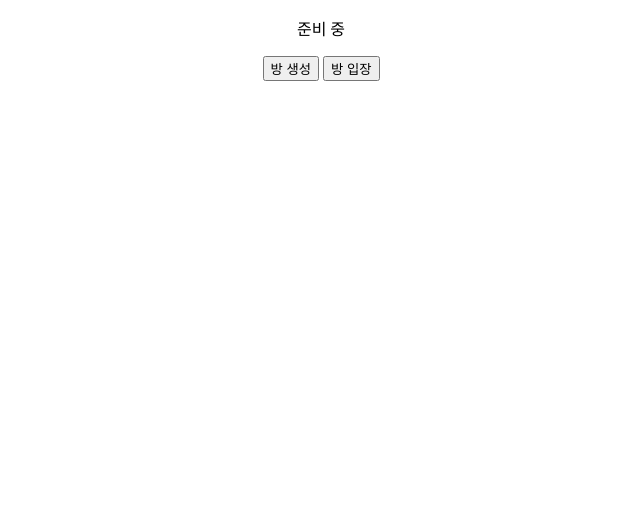
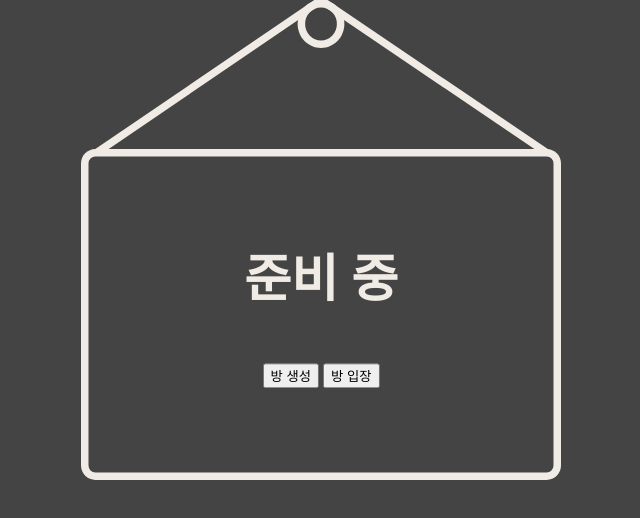
Before and after one commit to rdg1029/ChatZip, a website: page dist/index.html in a window 1280 px wide. Shown: the whole page, without its empty margins (319-959 px from the left). Drawn offline with Linux system fonts and the light colour scheme.

Commit message:
Update index.html : Apply signage img

```diff
--- a/dist/index.html
+++ b/dist/index.html
@@ -5,16 +5,51 @@
     <meta name="viewport" content="width=device-width, initial-scale=1.0">
     <title>ChatZip</title>
     <style>
+        body {
+            margin: 0;
+        }
+        .main {
+            width: 100vw;
+            height: 100vh;
+            background-color: #444444;
+            text-align: center;
+        }
+        #title {
+            color: #f0ebe4;
+            padding-top: 0;
+        }
         #signage {
+            position: relative;
+        }
+        #signage img {
+            width: 60vmin;
+            height: 60vmin;
+            vertical-align: middle;
+        }
+        #signage-contents {
             text-align: center;
+            position: absolute;
+            top: 60%;
+            left: 50%;
+            transform: translate(-50%, -50%);
+        }
+        #status {
+            color: #f0ebe4;
+            font-size: 4vmax;
+            font-weight: bold;
         }
     </style>
 </head>
 <body>
-    <div id="signage">
-        <p id="status">준비 중</p>
-        <button id="create-room">방 생성</button>
-        <button id="enter-room">방 입장</button>
+    <div class="main">
+        <div id="signage">
+            <img src="signage.svg">
+            <div id="signage-contents">
+                <p id="status">준비 중</p>
+                <button id="create-room">방 생성</button>
+                <button id="enter-room">방 입장</button>
+            </div>
+        </div>
     </div>
     <script src="main.js"></script>
 </body>
```
